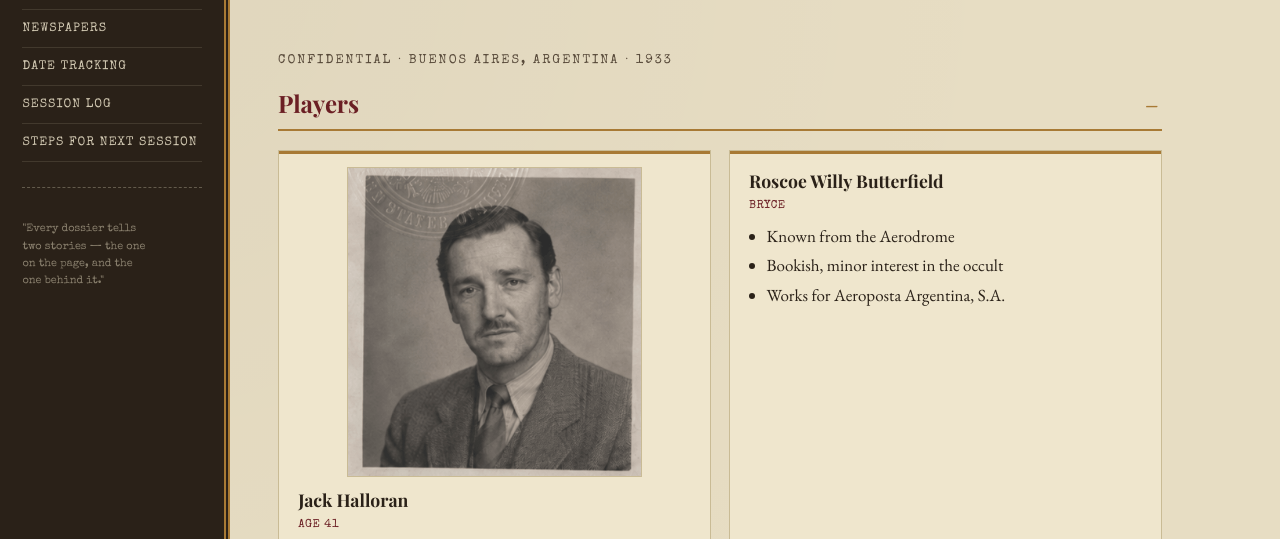
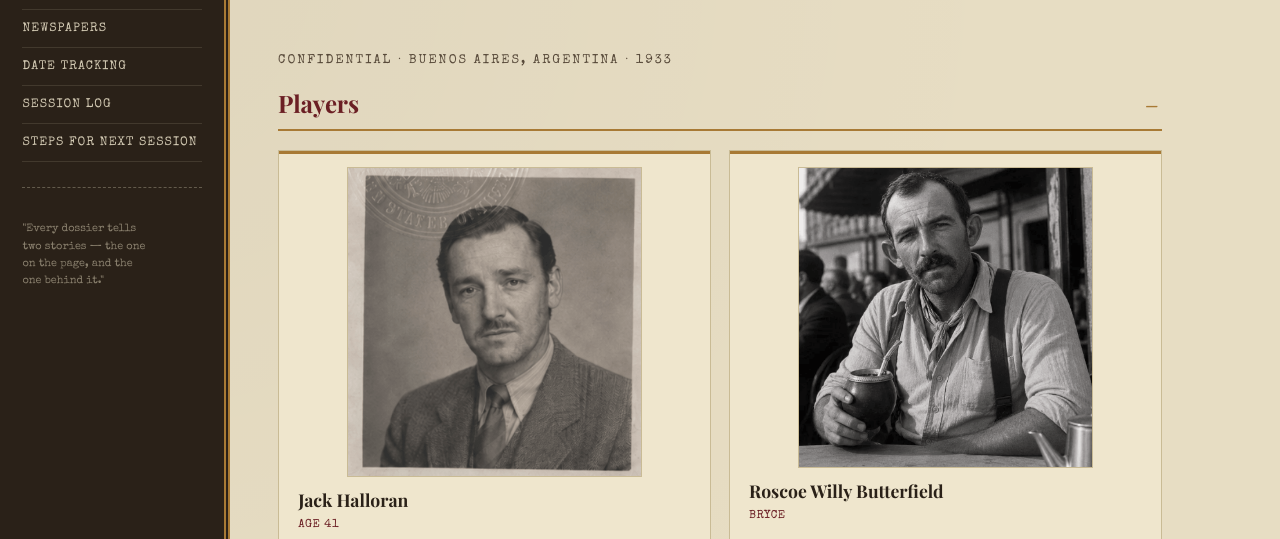
Before and after one commit to JakeBanda/Daredevils, a plain HTML site: page index.html in a window 1280 px wide. Both pictures are taken after a click on the heading "Players". Shown: the part 251-790 px from the top of the page. Drawn offline with nearby package versions, Linux system fonts and the light colour scheme.

Commit message:
Update index.html

```diff
--- a/index.html
+++ b/index.html
@@ -357,7 +357,8 @@
           </ul>
         </div>
         <div class="card">
-          <p class="name">Roscoe Willy Butterfield</p>
+          <img src="roscoe_butterfield.png" alt="" style="width:75%; margin-left:auto; margin-right:auto; border:1px solid var(--rule); margin-bottom:0.6rem; display:block;">
+          <p class="name"><a class="name-link" href="roscoe_butterfield.png" target="_blank">Roscoe Willy Butterfield</a></p>
           <p class="role">Bryce</p>
           <ul><li>Known from the Aerodrome</li><li>Bookish, minor interest in the occult</li><li>Works for Aeroposta Argentina, S.A.</li></ul>
         </div>
```
